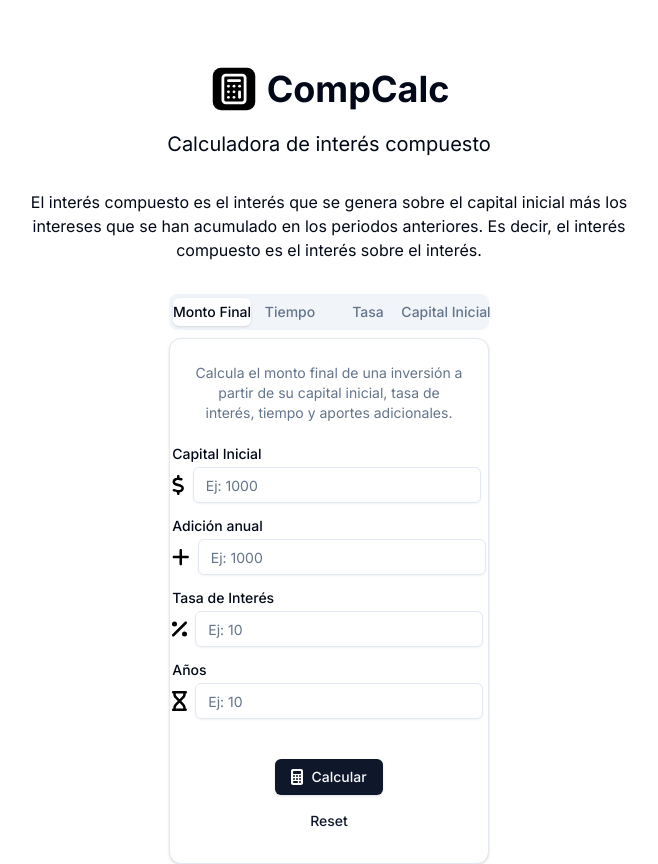
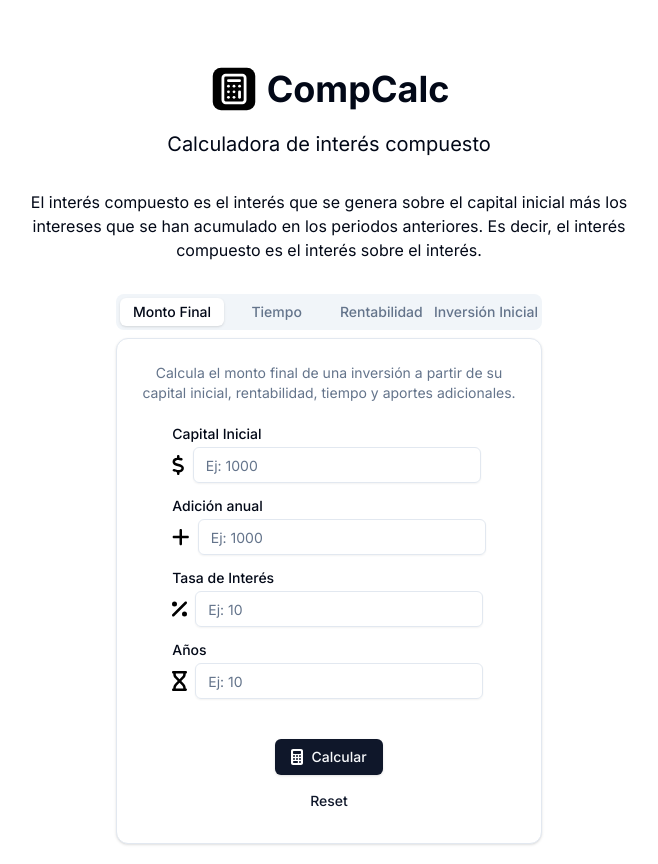
Before and after one commit to GabrielMauas/compcalc, a Next.js app: page / in a window 1280 px wide. Shown: the top 864 px of the page, without its empty margins (311-969 px from the left). Built offline with nearby package versions, Linux system fonts and the light colour scheme.

Commit message:
feart: update wording and add grid-row to tabs

```diff
--- a/app/mocks/tabs.js
+++ b/app/mocks/tabs.js
@@ -5,7 +5,7 @@ const tabs = [
     id: 'montofinal',
     filterId2: null,
     description:
-      'Calcula el monto final de una inversión a partir de su capital inicial, tasa de interés, tiempo y aportes adicionales.',
+      'Calcula el monto final de una inversión a partir de su capital inicial, rentabilidad, tiempo y aportes adicionales.',
   },
   {
     key: 2,
@@ -13,23 +13,23 @@ const tabs = [
     id: 'tiempo',
     filterId2: 'adicion',
     description:
-      'Calcula el tiempo que tomará alcanzar un monto final a partir de su capital inicial y la tasa de interés.',
+      'Calcula el tiempo que tomará alcanzar un monto final a partir de su capital inicial y la rentabilidad.',
   },
   {
     key: 3,
-    label: 'Tasa',
+    label: 'Rentabilidad',
     id: 'tasa',
     filterId2: 'adicion',
     description:
-      'Calcula la tasa de interés necesaria para alcanzar cierto monto final a partir del capital inicial y el tiempo.',
+      'Calcula la rentabilidad necesaria para alcanzar cierto monto final a partir del capital inicial y el tiempo.',
   },
   {
     key: 4,
-    label: 'Capital Inicial',
+    label: 'Inversión Inicial',
     id: 'capital',
     filterId2: 'adicion',
     description:
-      'Calcula el capital inicial necesario para alcanzar un monto final a partir de la tasa de interés y el tiempo.',
+      'Calcula la inversión inicial necesaria para alcanzar un monto final a partir de la tasa de interés y el tiempo.',
   },
 ];
 
--- a/app/page.js
+++ b/app/page.js
@@ -169,7 +169,7 @@ export default function Home() {
   };
 
   return (
-    <main className="flex min-h-screen flex-col items-center py-16 max-w-screen max-h-screen">
+    <main className="flex flex-col items-center py-16 max-w-screen max-h-screen">
       <div className="flex flex-row items-center justify-center gap-2 mb-4">
         <Image
           src="/compcalclogo.svg"
@@ -189,8 +189,8 @@ export default function Home() {
         interés.
       </p>
 
-      <Tabs defaultValue="montofinal" className="w-11/12 lg:w-3/12">
-        <TabsList className="grid w-full grid-cols-4">
+      <Tabs defaultValue="montofinal" className="w-11/12 lg:w-4/12">
+        <TabsList className="grid w-full h-full grid-cols-2 grid-rows-2 gap-y-2 xl:grid-cols-4 xl:grid-rows-1">
           {tabs.map(({ key, label, id }) => (
             <TabsTrigger value={id} key={key}>
               {label}
```
